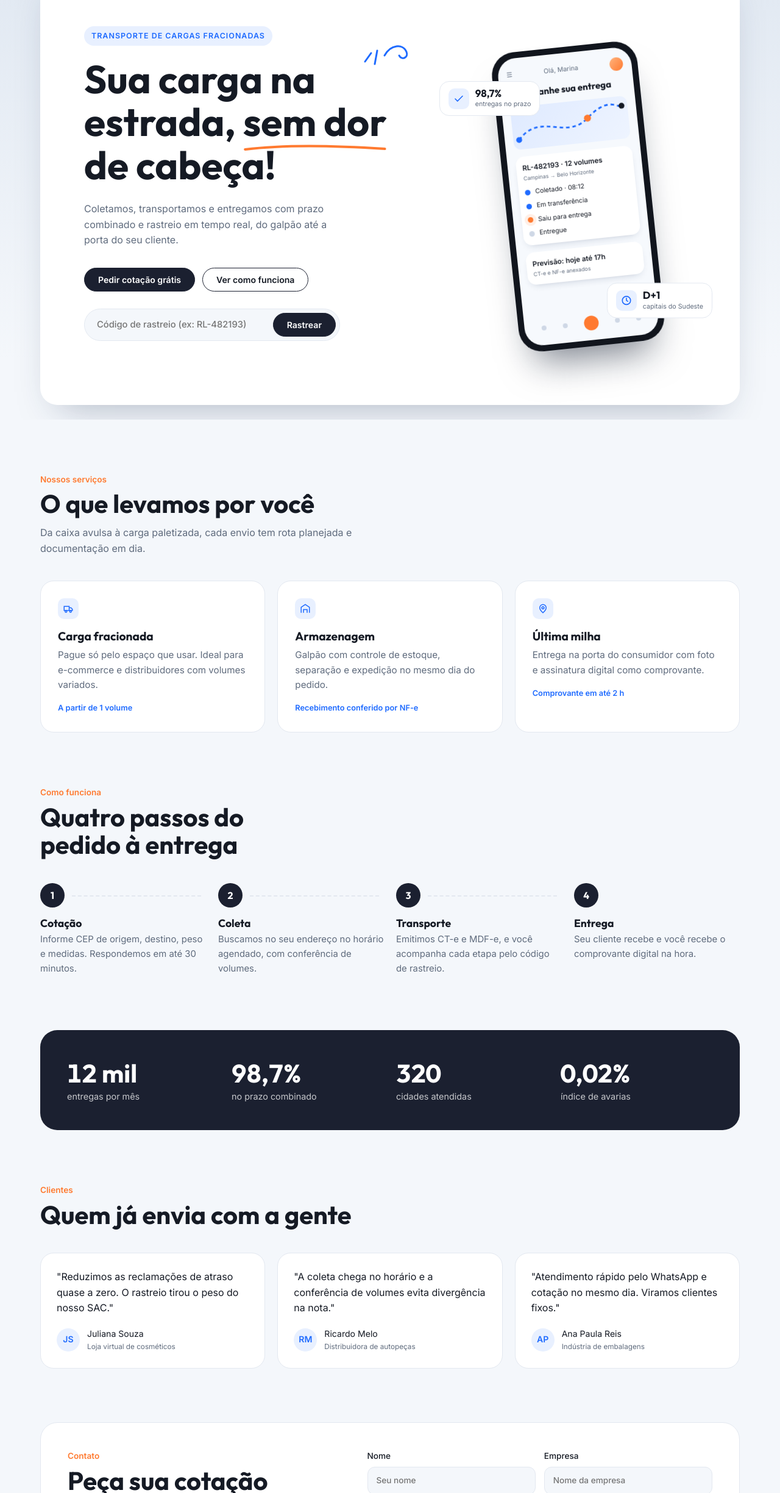
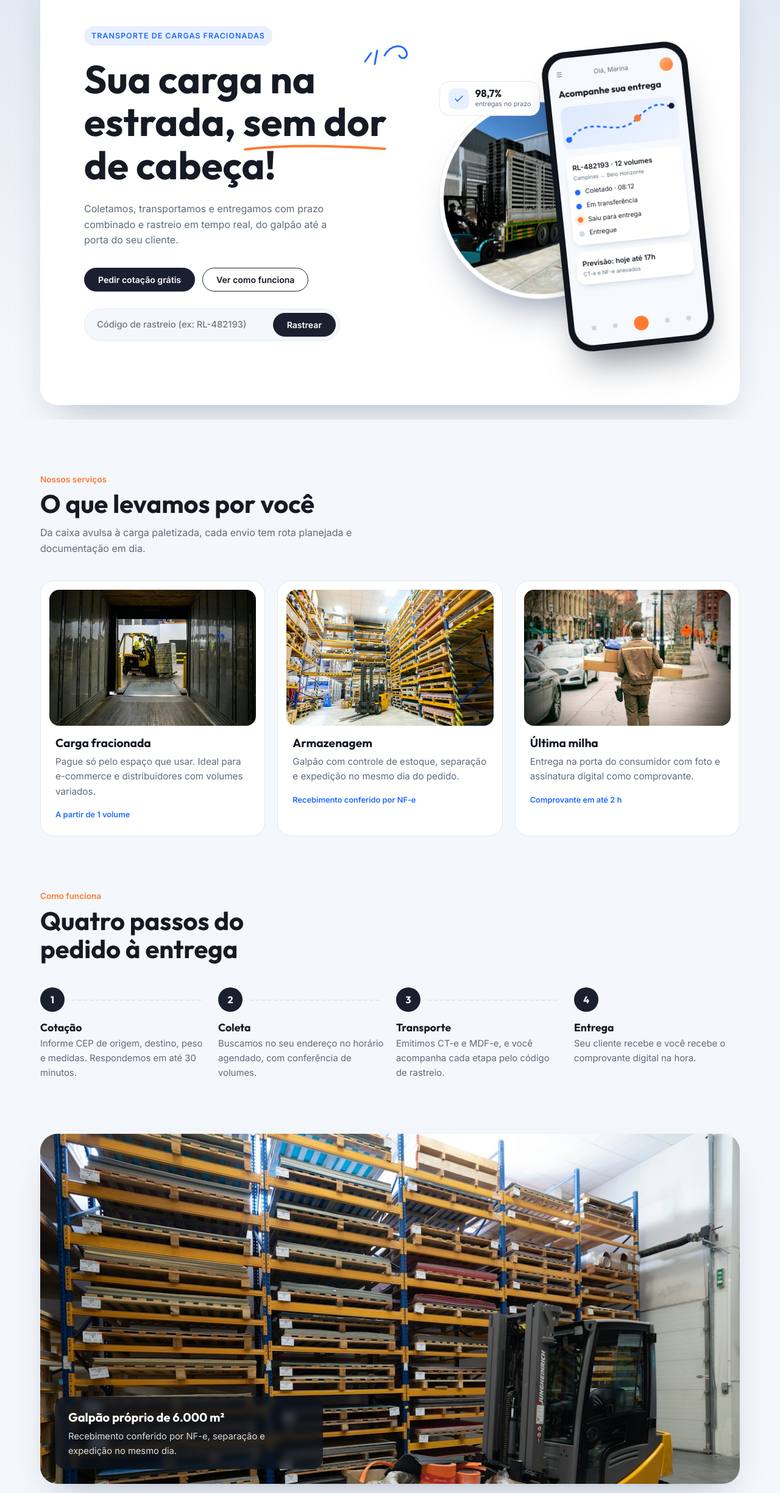
Before and after one commit to adilsoneana25-lab/meus-projetos-, a plain HTML site: page site-rota-leve/index.html in a window 1280 px wide. Shown: the part 112-2560 px from the top of the page at 61% size. Drawn offline with Linux system fonts and the light colour scheme.

Commit message:
Adiciona fotos reais de logística ao site da Rota Leve
Co-Authored-By: Claude Opus 5.5 <noreply@anthropic.com>
Claude-Session: https://claude.ai/code/session_01R7yc9oQvYmm4P3e4DEHypS

```diff
--- a/site-rota-leve/index.html
+++ b/site-rota-leve/index.html
@@ -68,7 +68,12 @@ nav{display:flex;align-items:center;gap:24px;padding:22px 36px}
 .track-msg{font-size:.85rem;color:var(--muted);margin-top:10px;min-height:1.4em}
 
 /* celular */
-.phone-zone{position:relative;display:flex;justify-content:center;min-width:0}
+.phone-zone{position:relative;display:flex;justify-content:flex-end;align-items:center;min-width:0;min-height:460px}
+.truck-photo{position:absolute;left:0;top:50%;margin:0;width:min(340px,72%);aspect-ratio:1;translate:0 -50%;border-radius:50%;padding:10px;background:var(--card);box-shadow:0 0 0 1px var(--line),0 40px 60px -30px rgba(20,40,80,.5);animation:photoIn 1.1s .2s cubic-bezier(.2,.8,.2,1) both}
+.truck-photo img{display:block;width:100%;height:100%;object-fit:cover;border-radius:50%;animation:kenburns 18s ease-in-out infinite alternate}
+@keyframes photoIn{from{transform:scale(.7);opacity:.2}}
+@keyframes kenburns{to{transform:scale(1.12)}}
+.phone-zone .phone{position:relative;z-index:2;margin-right:6%}
 .phone{width:240px;max-width:100%;aspect-ratio:9/18.5;background:var(--phone);border-radius:38px;padding:10px;box-shadow:0 40px 60px -25px rgba(10,20,40,.55);transform:rotate(-6deg);animation:float 6s ease-in-out infinite}
 @keyframes float{50%{transform:rotate(-6deg) translateY(-14px)}}
 .screen{height:100%;background:#f6f9fd;border-radius:30px;overflow:hidden;color:#151a24;padding:16px 14px;display:flex;flex-direction:column;gap:12px;font-size:.66rem}
@@ -109,8 +114,12 @@ section{padding-block:88px 0}
 .sec-head h2{font-size:clamp(1.8rem,3.4vw,2.6rem);margin-top:6px}
 .sec-head p{color:var(--muted);margin:12px 0 0}
 .services{display:grid;grid-template-columns:repeat(3,minmax(0,1fr));gap:20px}
-.service{background:var(--card);border:1px solid var(--line);border-radius:22px;padding:28px;transition:transform .25s,box-shadow .25s}
+.svc-img{display:block;width:100%;height:auto;aspect-ratio:64/42;max-width:100%;object-fit:cover;border-radius:16px;margin-bottom:4px;transition:transform .6s}
+.service{overflow:hidden}
+.service:hover .svc-img{transform:scale(1.04)}
+.service{background:var(--card);border:1px solid var(--line);border-radius:22px;padding:14px 14px 24px;transition:transform .25s,box-shadow .25s}
 .service:hover{transform:translateY(-6px);box-shadow:var(--shadow)}
+.service h3,.service p,.service .meta{padding-inline:10px}
 .service h3{font-size:1.2rem;margin:18px 0 8px}
 .service p{color:var(--muted);margin:0;font-size:.95rem}
 .service .meta{margin-top:16px;font-size:.8rem;font-weight:600;color:var(--accent)}
@@ -124,6 +133,11 @@ section{padding-block:88px 0}
 .flow p{margin:0;color:var(--muted);font-size:.93rem}
 .flow{padding:0;margin:0}
 
+.band{position:relative;margin:0;border-radius:28px;overflow:hidden;aspect-ratio:2/1;max-width:100%;box-shadow:var(--shadow)}
+.band img{display:block;width:100%;height:100%;object-fit:cover}
+.band figcaption{position:absolute;left:24px;bottom:24px;right:24px;max-width:440px;background:rgba(12,18,30,.72);color:#fff;padding:18px 22px;border-radius:18px;display:grid;gap:4px;backdrop-filter:blur(6px)}
+.band figcaption strong{font-family:var(--display);font-size:1.25rem}
+.band figcaption span{opacity:.85;font-size:.92rem}
 .stats{display:grid;grid-template-columns:repeat(4,minmax(0,1fr));gap:20px;background:var(--btn);color:var(--btn-ink);border-radius:28px;padding:44px}
 .stats div{min-width:0}
 .stats strong{display:block;font:700 clamp(1.8rem,3.5vw,2.6rem) var(--display);font-variant-numeric:tabular-nums}
@@ -148,6 +162,7 @@ input,select,textarea{font:inherit;color:var(--ink);background:var(--sky-bottom)
 textarea{min-height:110px;resize:vertical}
 .form-msg{grid-column:1/-1;font-size:.9rem;color:var(--accent);min-height:1.4em;margin:0}
 
+footer.site .credits{flex-basis:100%;opacity:.8}
 footer.site{padding-block:56px 40px;color:var(--muted);font-size:.85rem;display:flex;justify-content:space-between;flex-wrap:wrap;gap:12px}
 
 @media (max-width:900px){
@@ -158,9 +173,13 @@ footer.site{padding-block:56px 40px;color:var(--muted);font-size:.85rem;display:
   .flow,.stats{grid-template-columns:repeat(2,minmax(0,1fr))}
   .flow li::after{display:none}
   .contact{grid-template-columns:1fr;padding:28px}
-  .phone-zone{margin-top:24px}
+  .phone-zone{margin-top:24px;min-height:420px}
+  .truck-photo{width:min(300px,78%)}
+  .phone-zone .phone{width:190px;margin-right:0}
 }
 @media (max-width:480px){
+  .band{aspect-ratio:4/5}
+  .band figcaption{left:12px;right:12px;bottom:12px}
   .auth .btn-ghost{display:none}
   form{grid-template-columns:1fr}
   .stats{padding:28px;grid-template-columns:1fr 1fr}
@@ -215,6 +234,7 @@ footer.site{padding-block:56px 40px;color:var(--muted);font-size:.85rem;display:
         </div>
 
         <div class="phone-zone reveal d3" aria-label="Exemplo do aplicativo de rastreio">
+          <figure class="truck-photo"><img src="img/hero-carregamento.jpg" alt="Empilhadeira carregando paletes num caminhão em frente ao galpão" width="760" height="760"></figure>
           <div class="phone">
             <div class="screen">
               <div class="top"><span>☰</span><span>Olá, Marina</span><span class="avatar"></span></div>
@@ -256,19 +276,19 @@ footer.site{padding-block:56px 40px;color:var(--muted);font-size:.85rem;display:
     </div>
     <div class="services">
       <article class="service">
-        <span class="ico"><svg width="18" height="18" viewBox="0 0 24 24" fill="none" stroke="currentColor" stroke-width="2"><path d="M3 7h11v9H3zM14 10h4l3 3v3h-7z"/><circle cx="7" cy="18" r="2"/><circle cx="17" cy="18" r="2"/></svg></span>
+        <img class="svc-img" src="img/carga-fracionada.jpg" alt="Empilhadeira levando paletes para dentro do baú do caminhão" width="640" height="420" loading="lazy">
         <h3>Carga fracionada</h3>
         <p>Pague só pelo espaço que usar. Ideal para e-commerce e distribuidores com volumes variados.</p>
         <div class="meta">A partir de 1 volume</div>
       </article>
       <article class="service">
-        <span class="ico"><svg width="18" height="18" viewBox="0 0 24 24" fill="none" stroke="currentColor" stroke-width="2"><path d="M3 21V9l9-6 9 6v12"/><path d="M8 21v-7h8v7"/></svg></span>
+        <img class="svc-img" src="img/armazenagem.jpg" alt="Galpão com porta-paletes cheios e empilhadeira no corredor" width="640" height="420" loading="lazy">
         <h3>Armazenagem</h3>
         <p>Galpão com controle de estoque, separação e expedição no mesmo dia do pedido.</p>
         <div class="meta">Recebimento conferido por NF-e</div>
       </article>
       <article class="service">
-        <span class="ico"><svg width="18" height="18" viewBox="0 0 24 24" fill="none" stroke="currentColor" stroke-width="2"><path d="M12 21s-7-6.2-7-11a7 7 0 0 1 14 0c0 4.8-7 11-7 11z"/><circle cx="12" cy="10" r="2.5"/></svg></span>
+        <img class="svc-img" src="img/ultima-milha.jpg" alt="Entregador carregando caixas pela rua até o destinatário" width="640" height="420" loading="lazy">
         <h3>Última milha</h3>
         <p>Entrega na porta do consumidor com foto e assinatura digital como comprovante.</p>
         <div class="meta">Comprovante em até 2 h</div>
@@ -287,6 +307,13 @@ footer.site{padding-block:56px 40px;color:var(--muted);font-size:.85rem;display:
       <li><h3>Transporte</h3><p>Emitimos CT-e e MDF-e, e você acompanha cada etapa pelo código de rastreio.</p></li>
       <li><h3>Entrega</h3><p>Seu cliente recebe e você recebe o comprovante digital na hora.</p></li>
     </ol>
+  </section>
+
+  <section aria-label="Nossa operação">
+    <figure class="band">
+      <img src="img/galpao-operacao.jpg" alt="Empilhadeira transportando uma caixa paletizada dentro do galpão" width="1200" height="600" loading="lazy">
+      <figcaption><strong>Galpão próprio de 6.000 m²</strong><span>Recebimento conferido por NF-e, separação e expedição no mesmo dia.</span></figcaption>
+    </figure>
   </section>
 
   <section aria-label="Números da empresa">
@@ -342,6 +369,7 @@ footer.site{padding-block:56px 40px;color:var(--muted);font-size:.85rem;display:
 <footer class="site wrap">
   <span>© 2026 Rota Leve Logística · CNPJ 00.000.000/0001-00</span>
   <span>Textos e números de exemplo: substitua pelos dados do cliente.</span>
+  <small class="credits">Fotos: Unsplash (Krisana Nakajo, Elevate, AFINIS Group, Maarten van den Heuvel).</small>
 </footer>
 
 <script>
```
Also changed, not shown: site-rota-leve/img/armazenagem.jpg (added), site-rota-leve/img/carga-fracionada.jpg (added), site-rota-leve/img/galpao-operacao.jpg (added), site-rota-leve/img/hero-carregamento.jpg (added), site-rota-leve/img/ultima-milha.jpg (added).
